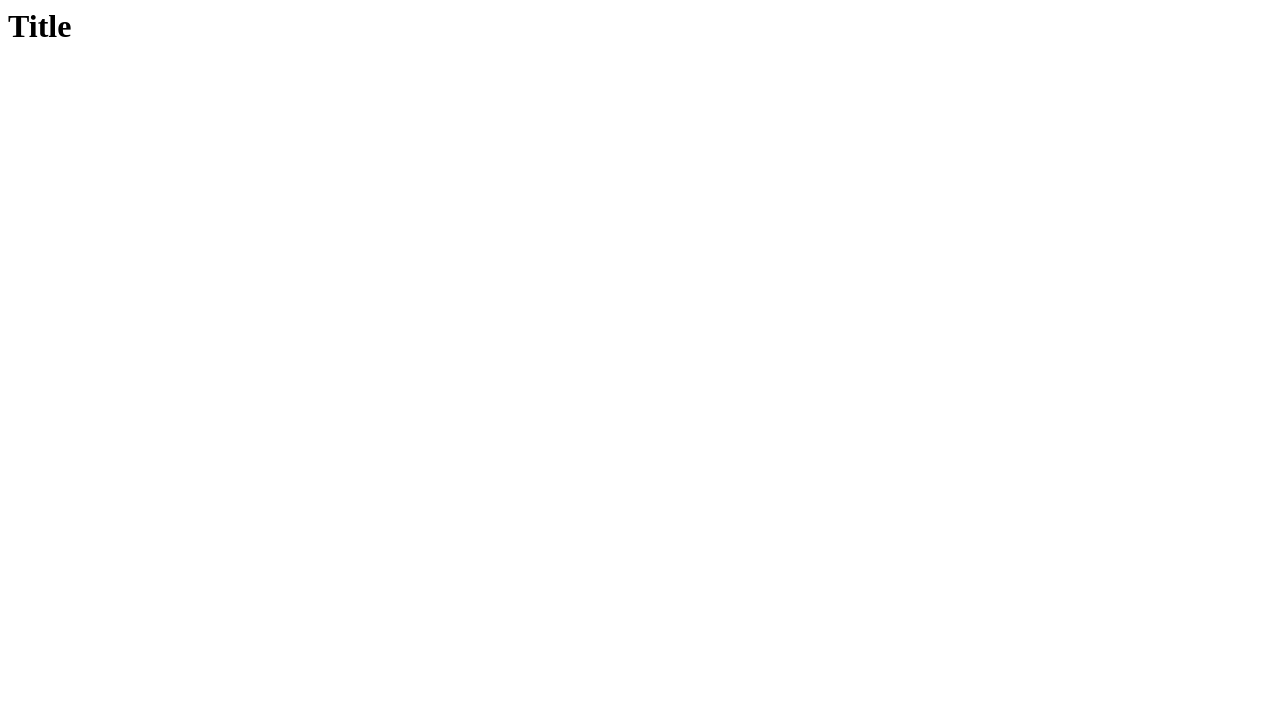
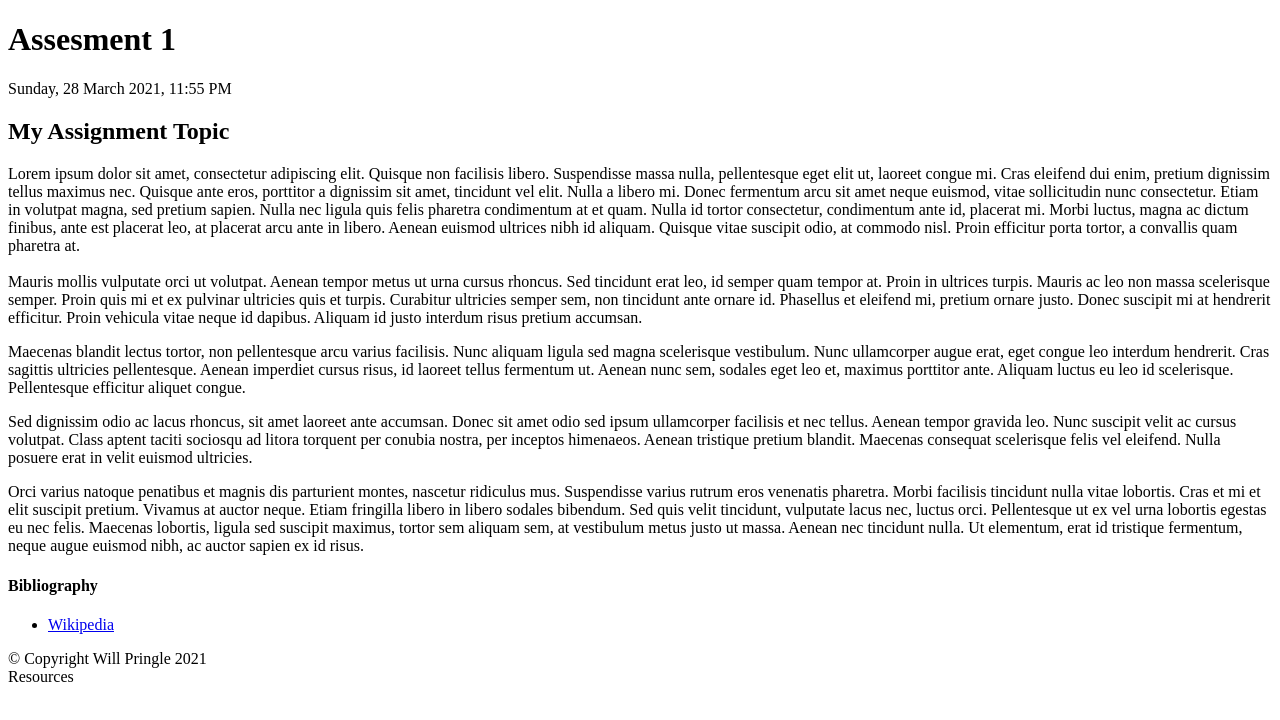
Before and after one commit to riko93/riko93.github.io, a plain HTML site: page index.html in a window 1280 px wide. Drawn offline with Linux system fonts and the light colour scheme.

Commit message:
Update index.html

```diff
--- a/index.html
+++ b/index.html
@@ -1 +1,34 @@
-<h1>Title</h1>
+<!DOCTYPE html>
+<html></html>
+<head>
+    <title>Lecture 3-index page</title>
+</head>
+<body>
+    <h1> Assesment 1 </h1>
+</body><time datetime="2018-07-07">Sunday, 28 March 2021, 11:55 PM
+</time>
+</header>
+<main>
+  <h2>My Assignment Topic</h2>
+  <p>Lorem ipsum dolor sit amet, consectetur adipiscing elit. Quisque non facilisis libero. Suspendisse massa nulla, pellentesque eget elit ut, laoreet congue mi. Cras eleifend dui enim, pretium dignissim tellus maximus nec. Quisque ante eros, porttitor a dignissim sit amet, tincidunt vel elit. Nulla a libero mi. Donec fermentum arcu sit amet neque euismod, vitae sollicitudin nunc consectetur. Etiam in volutpat magna, sed pretium sapien. Nulla nec ligula quis felis pharetra condimentum at et quam. Nulla id tortor consectetur, condimentum ante id, placerat mi. Morbi luctus, magna ac dictum finibus, ante est placerat leo, at placerat arcu ante in libero. Aenean euismod ultrices nibh id aliquam. Quisque vitae suscipit odio, at commodo nisl. Proin efficitur porta tortor, a convallis quam pharetra at.</p>
+
+  <h3></h3>
+  <p>Mauris mollis vulputate orci ut volutpat. Aenean tempor metus ut urna cursus rhoncus. Sed tincidunt erat leo, id semper quam tempor at. Proin in ultrices turpis. Mauris ac leo non massa scelerisque semper. Proin quis mi et ex pulvinar ultricies quis et turpis. Curabitur ultricies semper sem, non tincidunt ante ornare id. Phasellus et eleifend mi, pretium ornare justo. Donec suscipit mi at hendrerit efficitur. Proin vehicula vitae neque id dapibus. Aliquam id justo interdum risus pretium accumsan.</p>
+
+  <p>Maecenas blandit lectus tortor, non pellentesque arcu varius facilisis. Nunc aliquam ligula sed magna scelerisque vestibulum. Nunc ullamcorper augue erat, eget congue leo interdum hendrerit. Cras sagittis ultricies pellentesque. Aenean imperdiet cursus risus, id laoreet tellus fermentum ut. Aenean nunc sem, sodales eget leo et, maximus porttitor ante. Aliquam luctus eu leo id scelerisque. Pellentesque efficitur aliquet congue.</p>
+
+  <p>Sed dignissim odio ac lacus rhoncus, sit amet laoreet ante accumsan. Donec sit amet odio sed ipsum ullamcorper facilisis et nec tellus. Aenean tempor gravida leo. Nunc suscipit velit ac cursus volutpat. Class aptent taciti sociosqu ad litora torquent per conubia nostra, per inceptos himenaeos. Aenean tristique pretium blandit. Maecenas consequat scelerisque felis vel eleifend. Nulla posuere erat in velit euismod ultricies.</p>
+
+  <p>Orci varius natoque penatibus et magnis dis parturient montes, nascetur ridiculus mus. Suspendisse varius rutrum eros venenatis pharetra. Morbi facilisis tincidunt nulla vitae lobortis. Cras et mi et elit suscipit pretium. Vivamus at auctor neque. Etiam fringilla libero in libero sodales bibendum. Sed quis velit tincidunt, vulputate lacus nec, luctus orci. Pellentesque ut ex vel urna lobortis egestas eu nec felis. Maecenas lobortis, ligula sed suscipit maximus, tortor sem aliquam sem, at vestibulum metus justo ut massa. Aenean nec tincidunt nulla. Ut elementum, erat id tristique fermentum, neque augue euismod nibh, ac auctor sapien ex id risus.</p>
+  <h4>Bibliography</h4>
+  <ul>
+    <li><a href="http://wikipedia.org" target="_blank">Wikipedia</a></li>
+  </ul>
+</main>
+<footer>&copy; Copyright Will Pringle 2021</footer>
+
+
+
+
+
+Resources
```
